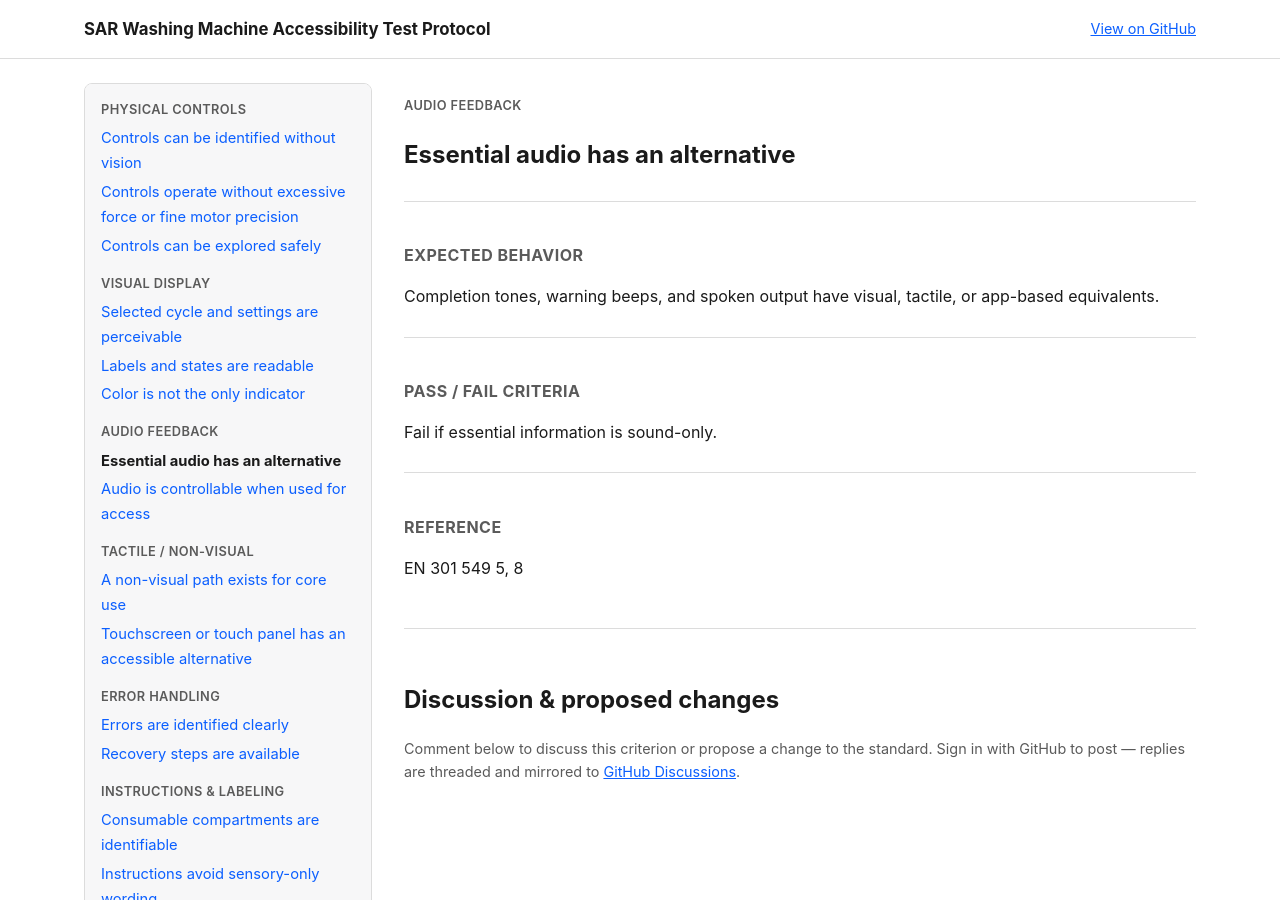
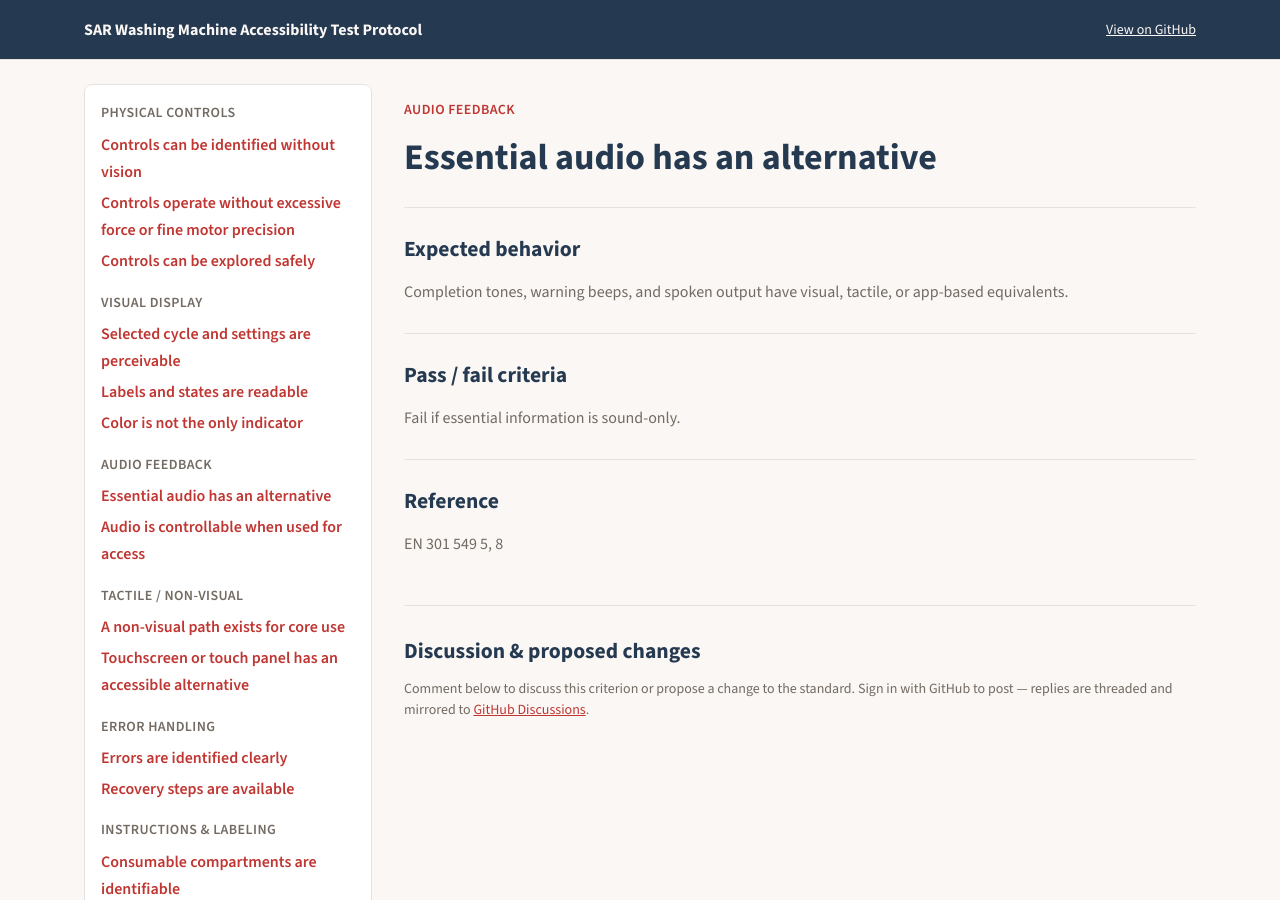
Before and after one commit to sar-info-repoadmin/sar-test-protocol, a Jekyll site: the page built from _criteria/06-audio-feedback-essential-audio-has-an-alternative.md, in a window 1280 px wide and 900 px high. Built offline with Jekyll 4.4.1, drawn with Linux system fonts in a browser that asks for light colours; comment, search, counter and statistics services are not loaded; some of the changed text lies outside the part shown.

Commit message:
Restyle site with SAR brand color and typography tokens

```diff
--- a/_layouts/default.html
+++ b/_layouts/default.html
@@ -5,6 +5,9 @@
   <meta name="viewport" content="width=device-width, initial-scale=1">
   <title>{% if page.title %}{{ page.title }} · {% endif %}{{ site.title }}</title>
   <meta name="description" content="{{ page.excerpt | default: site.description | strip_html | strip_newlines | truncate: 160 }}">
+  <link rel="preconnect" href="https://fonts.googleapis.com">
+  <link rel="preconnect" href="https://fonts.gstatic.com" crossorigin>
+  <link rel="stylesheet" href="https://fonts.googleapis.com/css2?family=Source+Sans+3:wght@400;600;700;900&display=swap">
   <link rel="stylesheet" href="{{ '/assets/css/style.css' | relative_url }}">
 </head>
 <body>
--- a/assets/css/style.css
+++ b/assets/css/style.css
@@ -1,21 +1,56 @@
 :root {
-  --fg: #1a1a1a;
-  --bg: #ffffff;
-  --muted: #5a5a5a;
-  --border: #dcdcdc;
-  --accent: #0b5fff;
-  --nav-bg: #f7f7f8;
+  /* SAR brand — color tokens (light) */
+  --color-accent: #BF3632;         /* Brick 40 */
+  --color-accent-tint: #FAE2E1;    /* Brick 05 */
+  --color-on-accent: #FFFFFF;
+  --color-structure: #253950;      /* Slate 100 */
+  --color-headline: #000000;
+  --color-text-body: #736A62;      /* Neutral 90 */
+  --color-text-reversed: #FAF7F5;  /* Neutral 05, for use on dark/accent backgrounds */
+  --color-bg: #FAF7F5;             /* Neutral 05 */
+  --color-surface: #FFFFFF;
+  --color-border: #E5E2DF;         /* Neutral 30 */
+
+  /* aliases used throughout this stylesheet */
+  --fg: var(--color-headline);
+  --bg: var(--color-bg);
+  --muted: var(--color-text-body);
+  --border: var(--color-border);
+  --accent: var(--color-accent);
+  --nav-bg: var(--color-surface);
+
+  /* SAR brand — typography tokens */
+  --font-family-base: "Source Sans 3", sans-serif;
+  --font-weight-regular: 400;
+  --font-weight-semibold: 600;
+  --font-weight-bold: 700;
+  --font-weight-black: 900;
+
+  --font-size-h1: 4rem;
+  --font-size-h2: 2.25rem;
+  --font-size-h3: 1.35rem;
+  --font-size-body: 1rem;
+  --font-size-label: 1rem;
+  --font-size-small: 0.875rem;
+
+  --line-height-heading: 1.2;
+  --line-height-body: 1.7;
+  --line-height-label: 1.4;
+  --line-height-small: 1.5;
+
   font-size: 16px;
 }
 
 @media (prefers-color-scheme: dark) {
   :root {
-    --fg: #eaeaea;
-    --bg: #121212;
-    --muted: #a8a8a8;
-    --border: #333333;
-    --accent: #6ea8ff;
-    --nav-bg: #1a1a1a;
+    --color-headline: #F7F5F2;     /* Neutral 10 */
+    --color-text-body: #999490;    /* Neutral 70 */
+    --color-bg: #1A1A1A;
+    --color-surface: #2A2A2A;
+    --color-border: #4A4A4A;
+    --color-accent: #CF433E;       /* Brick 30 */
+    --color-accent-tint: #403332;
+    --color-structure: #294566;    /* Slate 90 */
   }
 }
 
@@ -23,13 +58,28 @@
 
 body {
   margin: 0;
-  font-family: -apple-system, BlinkMacSystemFont, "Segoe UI", Roboto, Helvetica, Arial, sans-serif;
+  font-family: var(--font-family-base);
+  font-weight: var(--font-weight-regular);
   color: var(--fg);
   background: var(--bg);
-  line-height: 1.55;
+  line-height: var(--line-height-body);
 }
 
 a { color: var(--accent); }
+
+h1, h2, h3 {
+  font-family: var(--font-family-base);
+  line-height: var(--line-height-heading);
+  color: var(--color-structure);
+  margin: 0 0 0.5em;
+}
+/* This site's titles are descriptive sentences, not short hero headlines, so
+   page-level h1s use the H2 (section title) token rather than the much
+   larger H1 token — the H1 token is defined above and available if a future
+   page needs a true hero headline. */
+h1 { font-size: var(--font-size-h2); font-weight: var(--font-weight-black); }
+h2 { font-size: var(--font-size-h2); font-weight: var(--font-weight-bold); }
+h3 { font-size: var(--font-size-h3); font-weight: var(--font-weight-bold); }
 
 .skip-link {
   position: absolute;
@@ -50,6 +100,7 @@ a { color: var(--accent); }
 
 .site-header {
   border-bottom: 1px solid var(--border);
+  background: var(--color-structure);
 }
 .site-header .wrap {
   display: flex;
@@ -59,12 +110,15 @@ a { color: var(--accent); }
   padding-bottom: 1rem;
 }
 .site-title {
-  font-weight: 700;
-  font-size: 1.05rem;
+  font-weight: var(--font-weight-bold);
+  font-size: var(--font-size-label);
   text-decoration: none;
-  color: var(--fg);
+  color: var(--color-text-reversed);
 }
-.repo-link { font-size: 0.9rem; }
+.repo-link {
+  font-size: var(--font-size-small);
+  color: var(--color-text-reversed);
+}
 
 .layout {
   display: grid;
@@ -98,8 +152,8 @@ a { color: var(--accent); }
 .nav-category { margin-bottom: 1rem; }
 .nav-category-label {
   display: block;
-  font-weight: 600;
-  font-size: 0.8rem;
+  font-weight: var(--font-weight-semibold);
+  font-size: var(--font-size-small);
   text-transform: uppercase;
   letter-spacing: 0.03em;
   color: var(--muted);
@@ -109,12 +163,13 @@ a { color: var(--accent); }
 .nav-criteria li { margin-bottom: 0.25rem; }
 .nav-criteria a {
   text-decoration: none;
-  font-size: 0.92rem;
+  font-size: var(--font-size-label);
+  font-weight: var(--font-weight-semibold);
+  line-height: var(--line-height-label);
 }
 .nav-criteria a:hover { text-decoration: underline; }
 .nav-criteria a[aria-current="page"] {
-  font-weight: 700;
-  color: var(--fg);
+  color: var(--color-accent);
 }
 
 .content { min-width: 0; }
@@ -122,9 +177,9 @@ a { color: var(--accent); }
 .criterion-category {
   text-transform: uppercase;
   letter-spacing: 0.03em;
-  font-size: 0.8rem;
-  font-weight: 600;
-  color: var(--muted);
+  font-size: var(--font-size-small);
+  font-weight: var(--font-weight-semibold);
+  color: var(--color-accent);
 }
 .criterion-category a { color: inherit; text-decoration: none; }
 .criterion-category a:hover { text-decoration: underline; }
@@ -135,11 +190,17 @@ a { color: var(--accent); }
   border-top: 1px solid var(--border);
 }
 .criterion-section h2 {
-  font-size: 1rem;
-  text-transform: uppercase;
-  letter-spacing: 0.03em;
-  color: var(--muted);
+  font-size: var(--font-size-h3);
+  font-weight: var(--font-weight-bold);
+  text-transform: none;
+  letter-spacing: normal;
+  color: var(--color-structure);
   margin-bottom: 0.5rem;
+}
+.criterion-section p {
+  font-size: var(--font-size-body);
+  line-height: var(--line-height-body);
+  color: var(--color-text-body);
 }
 
 .discussion {
@@ -147,14 +208,16 @@ a { color: var(--accent); }
   padding-top: 2rem;
   border-top: 1px solid var(--border);
 }
+.discussion h2 { font-size: var(--font-size-h3); font-weight: var(--font-weight-bold); }
 .discussion-hint {
   color: var(--muted);
-  font-size: 0.9rem;
+  font-size: var(--font-size-small);
+  line-height: var(--line-height-small);
 }
 
 .site-footer {
   border-top: 1px solid var(--border);
   padding: 1.5rem 0;
   color: var(--muted);
-  font-size: 0.85rem;
+  font-size: var(--font-size-small);
 }
```
Also changed, not shown: 1 other file.
